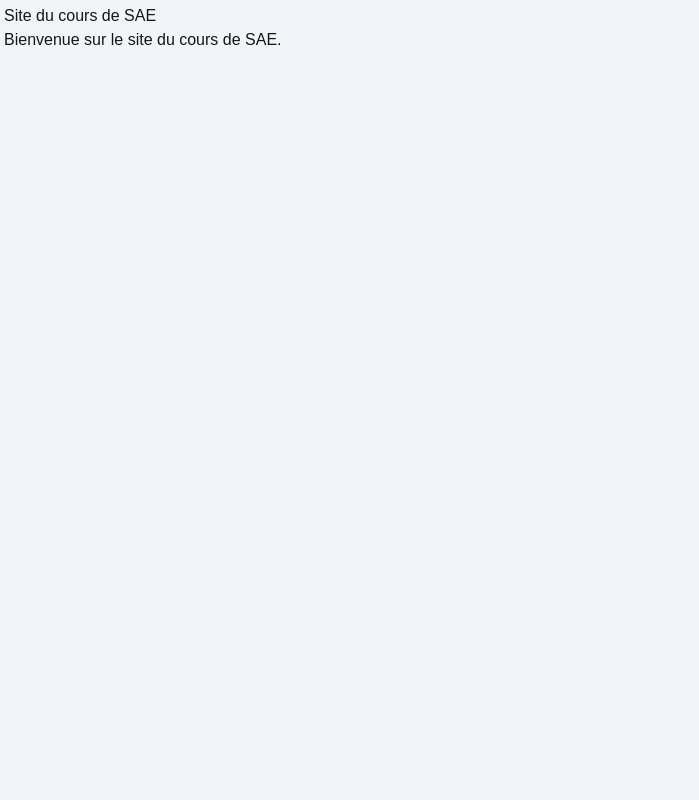
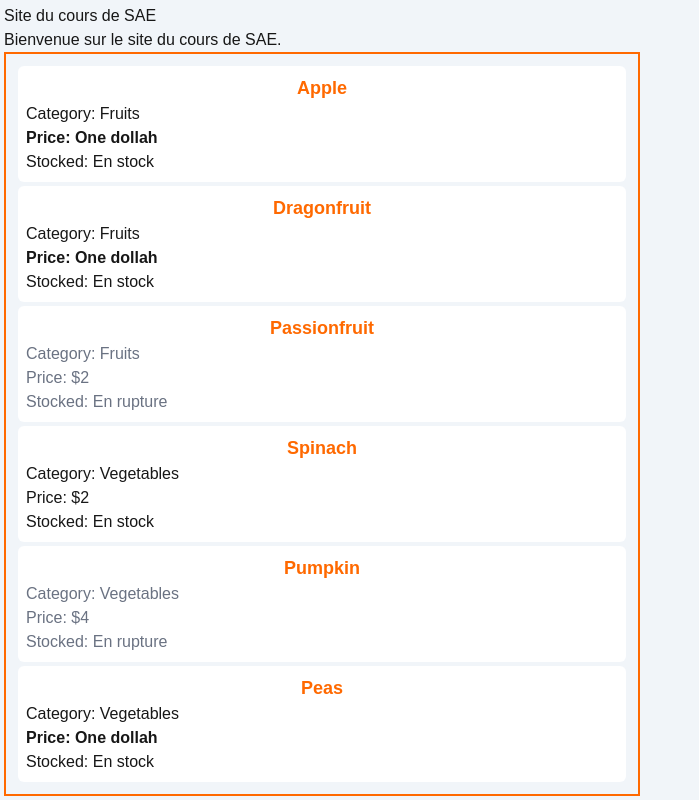
Before and after one commit to prof-moevus/h26-gr22479-coursNextjsEtReact, a Next.js app: page / in a window 1280 px wide. Shown: the whole page, without its empty margins (0-699 px from the left). Built offline with nearby package versions, Linux system fonts and the light colour scheme.

Commit message:
Add first prototype of ProductList

```diff
--- a/src/app/page.js
+++ b/src/app/page.js
@@ -1,4 +1,5 @@
 import Image from "next/image";
+import ProductList from "@/composants/ProductList";
 
 export default function NanoBanana() {
 
@@ -6,6 +7,8 @@ export default function NanoBanana() {
     <>
       <h1> Site du cours de SAE </h1>
       <p> Bienvenue sur le site du cours de SAE. </p>
+
+      <ProductList />
     </>
   );
 }
--- /dev/null
+++ b/src/composants/ProductList.jsx
@@ -0,0 +1,34 @@
+
+// Mock data (on simule le retour d'une requête à la base de données)
+const products = [
+    { _id: 1, category: "Fruits", price: "$1", stocked: true, name: "Apple" },
+    { _id: 2, category: "Fruits", price: "$1", stocked: true, name: "Dragonfruit" },
+    { _id: 3, category: "Fruits", price: "$2", stocked: false, name: "Passionfruit" },
+    { _id: 4, category: "Vegetables", price: "$2", stocked: true, name: "Spinach" },
+    { _id: 5, category: "Vegetables", price: "$4", stocked: false, name: "Pumpkin" },
+    { _id: 6, category: "Vegetables", price: "$1", stocked: true, name: "Peas" }
+];
+
+
+
+export default function ProductList() {
+    return (
+        <section className="p-2 w-1/2 border-2 border-orange-500">
+            {products.map(prod => {
+                return (<div key={prod._id} className={`bg-white p-2 m-1 rounded-md ${prod.stocked ? "bg-slate-200" : "bg-gray-300 text-gray-500"}`}>
+                    <h3 className="text-lg text-center font-bold text-orange-500">{prod.name}</h3>
+                    <p>Category: {prod.category}</p>
+                    <p className={prod.price ==="$1"? "font-bold": "" } >Price: {prod.price === "$1" ? "One dollah" : prod.price}</p>
+                    <p>Stocked: {prod.stocked ? "En stock" : "En rupture"}</p>
+                </div>
+                )
+            }
+            )
+            }
+        </section>
+    )
+}
+
+// function Product() {
+
+// }
```
